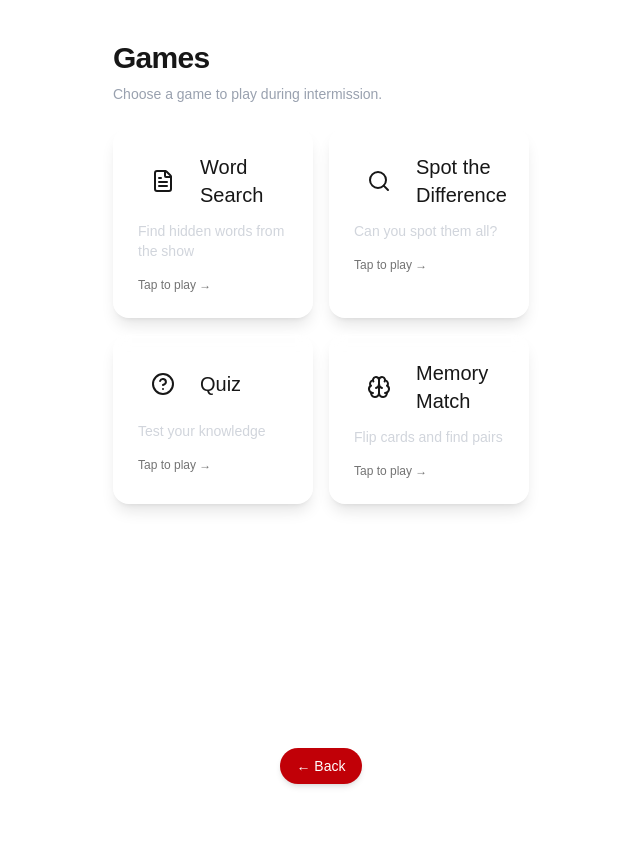
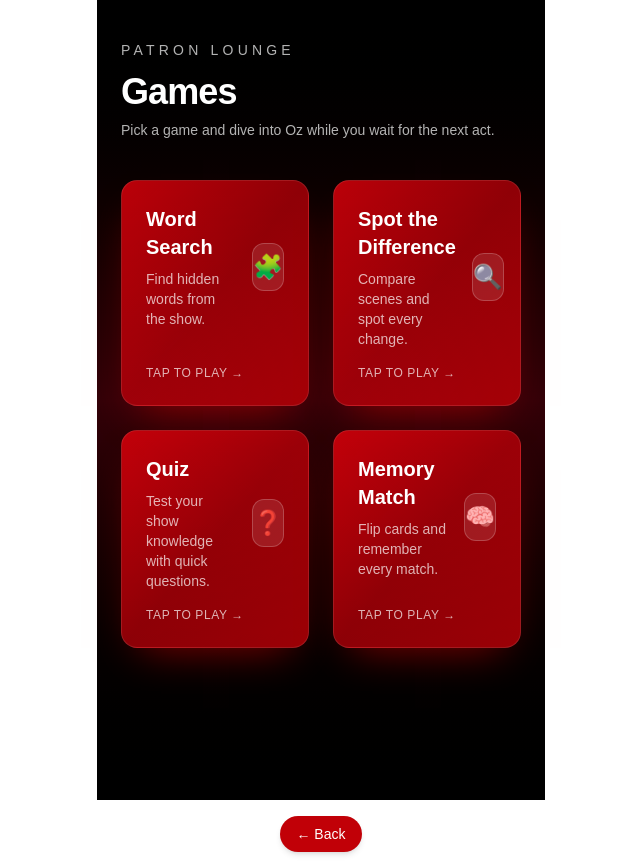
Before and after one commit to DiscoKris/lfpapp, a Next.js app: page /patron/oz/games in a window 1280 px wide. Shown: the whole page, without its empty margins (319-959 px from the left). Before the commit the page ends 800 px from the top, so only its background shows below. Built offline with nearby package versions, Linux system fonts and the light colour scheme.

Commit message:
Add Coming Soon placeholder pages

```diff
--- a/components/GamesDashboard.tsx
+++ b/components/GamesDashboard.tsx
@@ -1,60 +1,139 @@
 "use client";
+
 import Link from "next/link";
-import { Brain, Search, HelpCircle, FileText } from "lucide-react";
+import type { ComponentType } from "react";
+import { Brain, FileText, HelpCircle, Search } from "lucide-react";
 
-export default function GamesDashboard({ basePath }: { basePath: string }) {
-  const tiles = [
+type GamesDashboardProps = {
+  basePath: string;
+  showId?: string;
+};
+
+type TileConfig = {
+  title: string;
+  description: string;
+  path: string;
+  Icon?: ComponentType<{ className?: string; "aria-hidden"?: boolean }>;
+  fallbackEmoji: string;
+  emojiLabel: string;
+};
+
+function IconRenderer({
+  Icon,
+  fallbackEmoji,
+  emojiLabel,
+}: {
+  Icon?: ComponentType<{ className?: string; "aria-hidden"?: boolean }>;
+  fallbackEmoji: string;
+  emojiLabel: string;
+}) {
+  if (!Icon) {
+    return (
+      <span
+        aria-label={emojiLabel}
+        role="img"
+        className="text-2xl leading-none"
+      >
+        {fallbackEmoji}
+      </span>
+    );
+  }
+
+  return <Icon aria-hidden className="h-6 w-6" />;
+}
+
+export default function GamesDashboard({
+  basePath,
+  showId,
+}: GamesDashboardProps) {
+  const normalizedBasePath = basePath.endsWith("/")
+    ? basePath.slice(0, -1)
+    : basePath;
+  const query = showId ? `?showId=${encodeURIComponent(showId)}` : "";
+
+  const tiles: TileConfig[] = [
     {
-      href: `${basePath}/word-search`,
       title: "Word Search",
-      desc: "Find hidden words from the show",
-      Icon: FileText,
+      description: "Find hidden words from the show.",
+      path: `${normalizedBasePath}/word-search${query}`,
+      Icon: typeof FileText === "function" ? FileText : undefined,
+      fallbackEmoji: "🧩",
+      emojiLabel: "Word search puzzle",
     },
     {
-      href: `${basePath}/spot-the-difference`,
       title: "Spot the Difference",
-      desc: "Can you spot them all?",
-      Icon: Search,
+      description: "Compare scenes and spot every change.",
+      path: `${normalizedBasePath}/spot-the-difference${query}`,
+      Icon: typeof Search === "function" ? Search : undefined,
+      fallbackEmoji: "🔍",
+      emojiLabel: "Magnifying glass",
     },
     {
-      href: `${basePath}/quiz`,
       title: "Quiz",
-      desc: "Test your knowledge",
-      Icon: HelpCircle,
+      description: "Test your show knowledge with quick questions.",
+      path: `${normalizedBasePath}/quiz${query}`,
+      Icon: typeof HelpCircle === "function" ? HelpCircle : undefined,
+      fallbackEmoji: "❓",
+      emojiLabel: "Question mark",
     },
     {
-      href: `${basePath}/memory-match`,
       title: "Memory Match",
-      desc: "Flip cards and find pairs",
-      Icon: Brain,
+      description: "Flip cards and remember every match.",
+      path: `${normalizedBasePath}/memory-match${query}`,
+      Icon: typeof Brain === "function" ? Brain : undefined,
+      fallbackEmoji: "🧠",
+      emojiLabel: "Brain",
     },
   ];
 
   return (
-    <main className="mx-auto max-w-5xl px-4 py-10">
-      <h1 className="text-3xl font-semibold tracking-tight">Games</h1>
-      <p className="mt-2 text-sm text-gray-400">
-        Choose a game to play during intermission.
+    <main className="flex min-h-screen flex-col items-center bg-gradient-to-b from-black via-[#330008] to-black px-6 py-10 text-white">
+      <div className="w-full max-w-5xl">
+        <header className="text-center sm:text-left">
+          <p className="text-sm uppercase tracking-[0.3em] text-white/70">
+            Patron Lounge
           </p>
+          <h1 className="mt-3 text-3xl font-semibold tracking-tight sm:text-4xl">
+            Games
+          </h1>
+          <p className="mt-2 max-w-xl text-sm text-white/70">
+            Pick a game and dive into Oz while you wait for the next act.
+          </p>
+        </header>
 
-      <section className="mt-6 grid gap-4 sm:grid-cols-2">
-        {tiles.map(({ href, title, desc, Icon }) => (
+        <section
+          aria-label="Available patron games"
+          className="mt-10 grid gap-6 sm:grid-cols-2"
+        >
+          {tiles.map(
+            ({ title, description, path, Icon, fallbackEmoji, emojiLabel }) => (
               <Link
-            key={href}
-            href={href}
-            className="group rounded-2xl border border-white/10 bg-white/5 p-6 shadow-lg backdrop-blur transition hover:translate-y-[-2px] hover:border-white/20 hover:bg-white/10"
+                key={path}
+                href={path}
+                aria-label={`Open ${title}`}
+                className="group flex h-full flex-col justify-between gap-4 rounded-2xl border border-white/10 bg-gradient-to-br from-red-600/80 via-red-600/60 to-red-700/80 p-6 shadow-[0_20px_40px_-20px_rgba(255,0,0,0.5)] transition duration-200 hover:border-white/40 hover:shadow-[0_20px_60px_-20px_rgba(255,0,0,0.8)] focus:outline-none focus-visible:ring-2 focus-visible:ring-white/70 focus-visible:ring-offset-2 focus-visible:ring-offset-transparent"
               >
-            <div className="flex items-center gap-3">
-              <div className="rounded-xl border border-white/10 p-3">
-                <Icon className="h-6 w-6" />
+                <div className="flex items-center justify-between gap-4">
+                  <div>
+                    <h2 className="text-xl font-semibold">{title}</h2>
+                    <p className="mt-2 text-sm text-white/70">{description}</p>
                   </div>
-              <h2 className="text-xl font-medium">{title}</h2>
+                  <div className="flex h-12 w-12 items-center justify-center rounded-xl border border-white/20 bg-white/10 text-white">
+                    <IconRenderer
+                      Icon={Icon}
+                      fallbackEmoji={fallbackEmoji}
+                      emojiLabel={emojiLabel}
+                    />
                   </div>
-            <p className="mt-3 text-sm text-gray-300">{desc}</p>
-            <div className="mt-4 text-xs opacity-60">Tap to play →</div>
+                </div>
+                <div className="text-xs font-medium uppercase tracking-wider text-white/70">
+                  Tap to play →
+                </div>
               </Link>
-        ))}
+            )
+          )}
         </section>
+      </div>
     </main>
   );
 }
```
Lines whose indentation alone changed are shown as unchanged.
